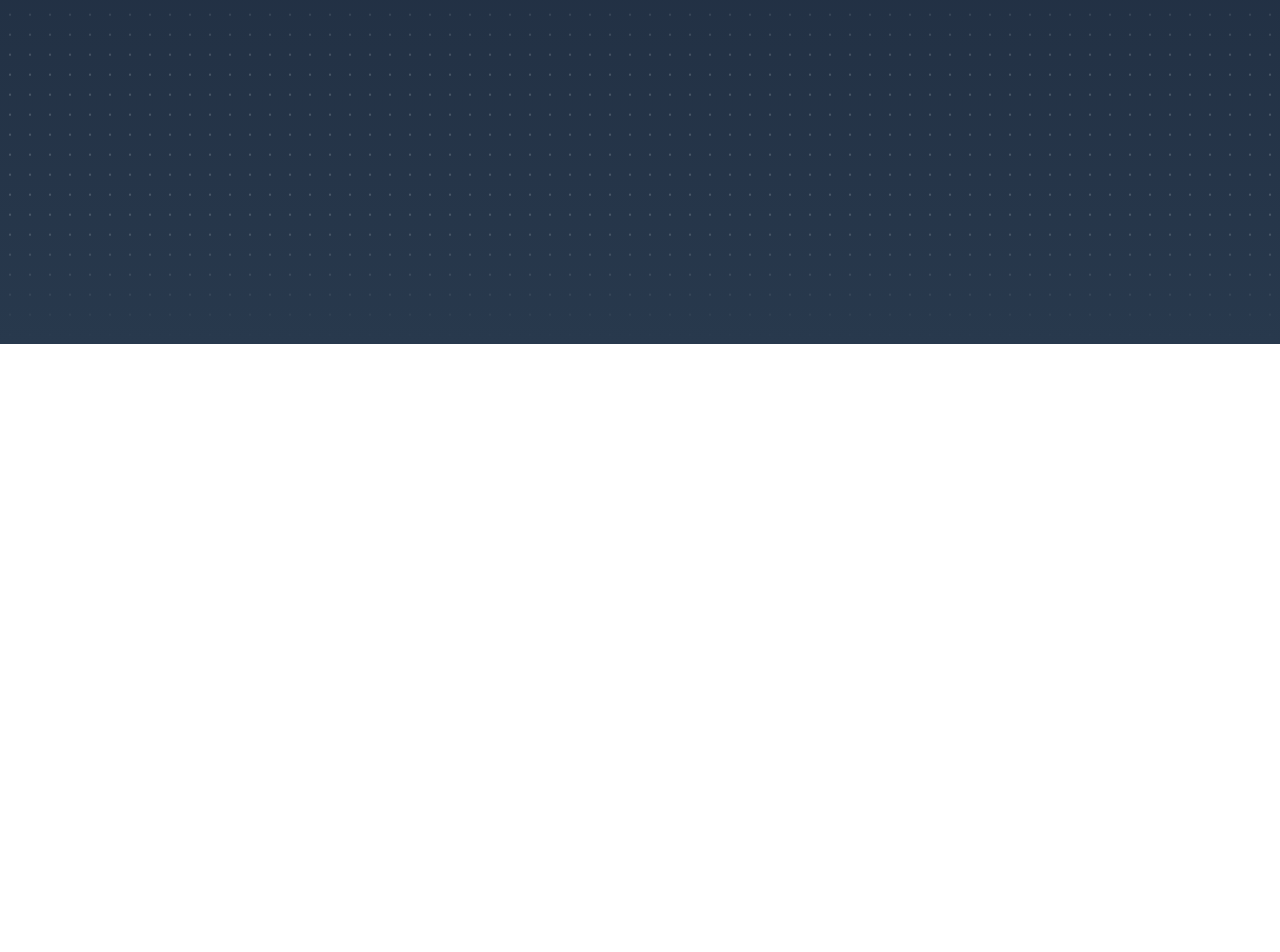
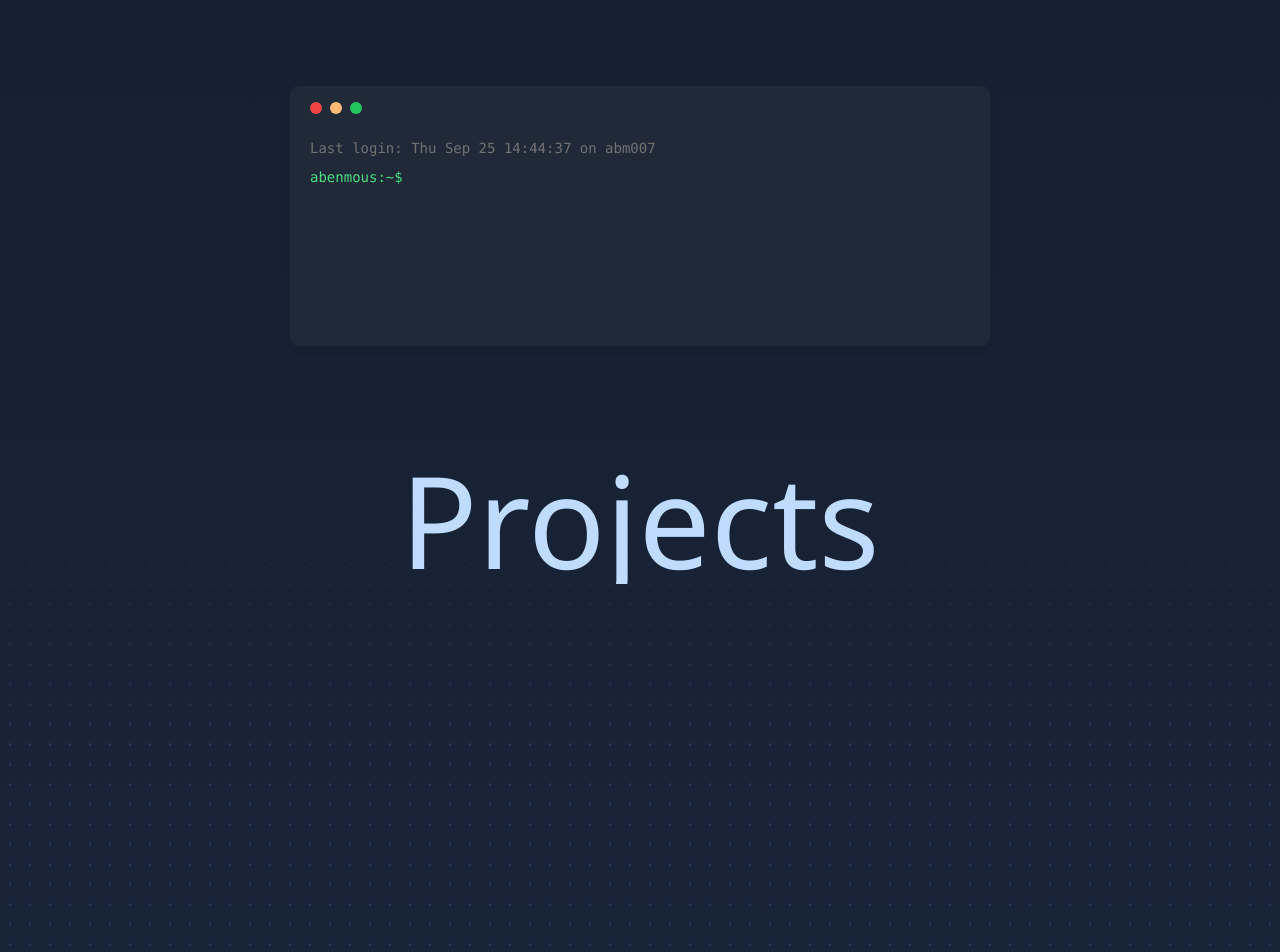
Before and after one commit to Amine-Nova/Portfolio, a React (Create React App) app: page / in a window 1280 px wide. Shown: the part 1520-2472 px from the top of the page. Before the commit the page ends 1864 px from the top, so only its background shows below. Built offline with nearby package versions, Linux system fonts and the light colour scheme.

Commit message:
set project dotted bg and section fro projects

```diff
--- a/src/App.jsx
+++ b/src/App.jsx
@@ -4,7 +4,7 @@
 import ClickSpark from "./components/spark/spark";
 import Text from "./components/HeyText/text";
 import Terminal from "./components/Terminal/terminal";
-import LiquidEther from "./components/Backgrounds/rails"
+// import LiquidEther from "./components/Backgrounds/rails"
 // With custom prop values
 function App() {
   return (
@@ -40,7 +40,7 @@
           <section className="bg w-full flex flex-col items-center relative pb-14">
             <MainSection />
           </section>
-          <section className="flex flex-col items-center w-full h-full relative h-[60vh] 2xl:h-[68vh] lg:h-[88vh] md:h-[80vh] sm:h-[48vh] h-[38vh]">
+          <section className="flex flex-col items-center w-full h-full relative h-[43em] 2xl:h-[58em] lg:h-[50em] md:h-[50em] sm:h-[46em]">
             <div className="flex flex-col items-center w-full justify-center relative max-w-full">
               <Text />
             </div>
@@ -48,7 +48,8 @@
               <Terminal />
             </div>
           </section>
-        <section className="dotted w-full flex flex-col items-center relative h-[50vh]">
+        <section className="w-full flex flex-col items-center relative h-[60em]">
+          <div className="dotted absolute inset-0"></div>
           <Projects />
         </section>
         </div>
--- a/src/components/Content/content.jsx
+++ b/src/components/Content/content.jsx
@@ -5,7 +5,7 @@
     console.log("All letters have animated!");
   };
   return (
-    <div className="flex flex-col w-full items-center justify-center txt text-white lg:gap-1 min-h-[35vh] sm:min-h-[37vh] md:min-h-[calc(80vh-146px)]">
+    <div className="flex flex-col w-full items-center justify-center txt text-white lg:gap-1 min-h-[35em] sm:min-h-[28em] md:min-h-[50em] lg:min-h-[58em] 2xl:min-h-[62em]">
       <div className="font-bold cursor-default leading-tight flex xl:gap-4 gap-3 justify-center items-center select-none">
       <SplitText
           text={`👨🏻‍💻`}
--- a/src/components/Projects/projects.jsx
+++ b/src/components/Projects/projects.jsx
@@ -2,7 +2,9 @@
 
 const Projects = () => {
   return (
-    <div>projects</div>
+    <div className='relative'>
+    <p className="segoe text-9xl text-blue-200 capitalize overflow-hidden">projects</p>
+  </div>
   )
 }
 
--- a/src/components/Terminal/terminal.jsx
+++ b/src/components/Terminal/terminal.jsx
@@ -8,11 +8,12 @@
   let time = date.toLocaleTimeString('en-US', {
     hour: '2-digit',
     minute: '2-digit',
-    hour12: true
+    second: '2-digit',
+    hour12: false
   })
 
   let day = date.toLocaleString('en-US', { weekday: 'short' });
-  let month = date.toLocaleString('en-US', { month: 'short' });
+  let month = date.toLocaleString('en-US', { month: 'short' }) + ' ' + date.getDate() + ' ' + time;
   //////////////////////////////////////////////////////////
   // DnD
 
@@ -44,26 +45,28 @@
     document.removeEventListener("mouseup", mouseUp);
   }
   return (
-    <div ref={card} onMouseDown={mouseDown} className='absolute pt-40 sm:pt-[18vh] md:pt-[21vh] lg:pt-[28vh] z-10 overflow-hidden flex items-center justify-center p-2 cursor-move'>
-        <div class="w-[370px] h-[200px] sm:w-[500px] sm:h-[230px] md:w-[600px] md:h-[260px] lg:w-[700px] coding inverse-toggle px-5 pt-4 shadow-lg text-gray-100 text-sm font-mono subpixel-antialiased
+    <div className="absolute">
+    <div ref={card} onMouseDown={mouseDown} className='relative pt-40 sm:pt-[10em] md:pt-[18em] lg:pt-[18em] z-10 overflow-hidden flex items-center justify-center p-2 cursor-move'>
+        <div className="w-[370px] h-[200px] sm:w-[500px] sm:h-[230px] md:w-[600px] md:h-[260px] lg:w-[700px] coding inverse-toggle px-5 pt-4 shadow-lg text-gray-100 text-sm font-mono subpixel-antialiased
               bg-gray-800  pb-6 pt-4 rounded-lg leading-normal overflow-hidden">
-      <div class="top mb-2 flex justify-start">
-          <div class="h-3 w-3 bg-red-500 rounded-full"></div>
-          <div class="ml-2 h-3 w-3 bg-orange-300 rounded-full"></div>
-          <div class="ml-2 h-3 w-3 bg-green-500 rounded-full"></div>
+      <div className="top mb-2 flex justify-start">
+          <div className="h-3 w-3 bg-red-500 rounded-full"></div>
+          <div className="ml-2 h-3 w-3 bg-orange-300 rounded-full"></div>
+          <div className="ml-2 h-3 w-3 bg-green-500 rounded-full"></div>
       </div>
       <div className="mt-6 text-neutral-500">
-        <p>Last login: {day} {month}</p>
+        <p>Last login: {day} {month} on abm007</p>
       </div>
       <div className="mt-2 flex">
-          <span class="text-green-400">abenmous:~$</span>
-          <p class="flex-1 typing items-center pl-2">
+          <span className="text-green-400">abenmous:~$</span>
+          <p className="flex-1 typing items-center pl-2">
 
           </p>
       </div>
   </div>
 
     </div>
+    </div>
   )
 }
 
--- a/src/components/section1/mainSection.jsx
+++ b/src/components/section1/mainSection.jsx
@@ -4,7 +4,7 @@
 
 const mainSection = () => {
   return (
-    <div className='bg w-full h-[33vh] 2xl:h-[90vh] lg:h-[88vh] md:h-[80vh] sm:h-[48vh] h-[38vh] flex flex-col items-center relative'>
+    <div className='bg w-full h-[30em] 2xl:h-[75em] lg:h-[70em] md:h-[60em] sm:h-[35em] flex flex-col items-center relative'>
       <Header />
       <Content />
     </div>
--- a/src/index.css
+++ b/src/index.css
@@ -4,7 +4,7 @@
 
 body {
   background-color: #121a29;
-  background: linear-gradient(#121a29, #182336,#28394d);
+  background: linear-gradient(#111928, #1a263b);
 }
 
 
@@ -37,7 +37,7 @@
 .squares {
   width: 100%;
   height: 100%;
-  --color: rgba(114, 114, 114, 0.3);
+  --color: rgb(24, 25, 58);
   background-image: linear-gradient(0deg, transparent 24%, var(--color) 25%, var(--color) 26%, transparent 27%,transparent 74%, var(--color) 75%, var(--color) 76%, transparent 77%,transparent),
       linear-gradient(90deg, transparent 24%, var(--color) 25%, var(--color) 26%, transparent 27%,transparent 74%, var(--color) 75%, var(--color) 76%, transparent 77%,transparent);
   background-size: 55px 55px;
@@ -53,16 +53,24 @@
   }
 }
 
+.segoe {
+  font-family: "Segoe UI";
+}
+
 .dotted {
   width: 100%;
-  background-image: radial-gradient(rgba(255, 255, 255, 0.171) 1px, transparent 0);
+  height: 100%;
+  background-image: radial-gradient(hsl(231, 40%, 29%) 1px, transparent 0);
   background-size: 20px 20px;
-  background-position: -5px -5px;
-  animation: moveUp 8s linear infinite;
+  animation: moveUp 1s linear infinite;
+  background-position: 0 0;
 
-  /* Fade from bottom to top */
+
   mask-image: linear-gradient(to top, transparent 0%, white 30%, white 70%, transparent 100%);
   -webkit-mask-image: linear-gradient(to top, transparent 0%, white 30%, white 70%, transparent 100%);
+  z-index: 0;
+  inset: 0;
+  overflow: hidden;
 }
 
 @keyframes moveUp {
@@ -70,6 +78,6 @@
     background-position: 0 0;
   }
   100% {
-    background-position: 0 -55px;
+    background-position: 0 -20px;
   }
 }
--- /dev/null
+++ b/test.html
@@ -0,0 +1,66 @@
+<!DOCTYPE html>
+<html lang="en">
+<head>
+<meta charset="UTF-8">
+<meta name="viewport" content="width=device-width, initial-scale=1.0">
+<style>
+body {
+  margin: 0;
+  height: 100vh;
+  background: #0f172a;
+  overflow: hidden;
+  display: flex;
+  justify-content: center;
+  align-items: center;
+}
+
+.matrix-container {
+  width: 100%;
+  height: 100%;
+  background-color: #111928;
+  perspective: 500px; /* depth for 3D effect */
+  overflow: hidden;
+}
+
+.matrix-container {
+  width: 100%;
+  height: 100%;
+  background-color: #111928;
+  overflow: hidden;
+}
+
+.matrix-grid {
+  width: 100%;
+  height: 100%;
+  background:
+    linear-gradient(#262645 1px, transparent 1px),
+    linear-gradient(90deg, #262645 1px, transparent 1px);
+  background-size: 50px 50px, 50px 50px;
+  animation: moveDown 3s linear infinite;
+}
+
+/* Move the lines down */
+@keyframes moveDown {
+  0% {
+    background-position: 0 0, 0 0;
+  }
+  100% {
+    background-position: 0 50px, 0 0;
+  }
+}
+
+</style>
+</head>
+<body>
+
+<div class="matrix-container matrix-grid">
+  <div style="position: relative; z-index: 1; color: white; text-align: center;">
+    <h1>Welcome to My Page</h1>
+    <p>This is your content over the tilted squares background.</p>
+  </div>
+</div>
+
+<!-- Your content -->
+
+</body>
+</html>
```
Also changed, not shown: 1 other file (tests, documents, lock files or other folders).
